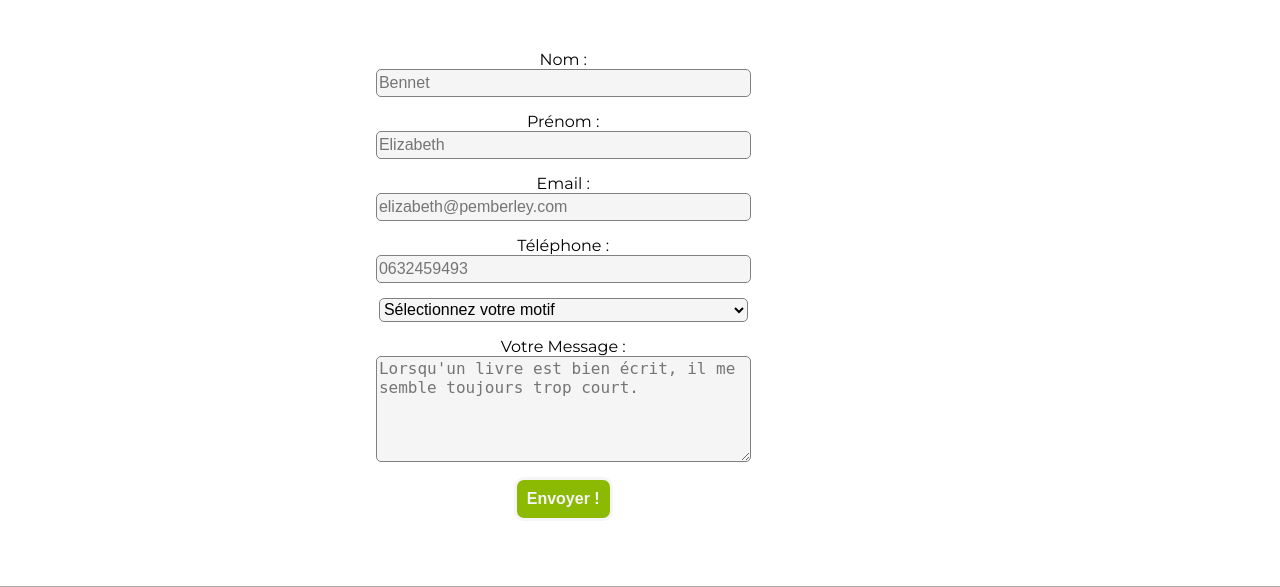
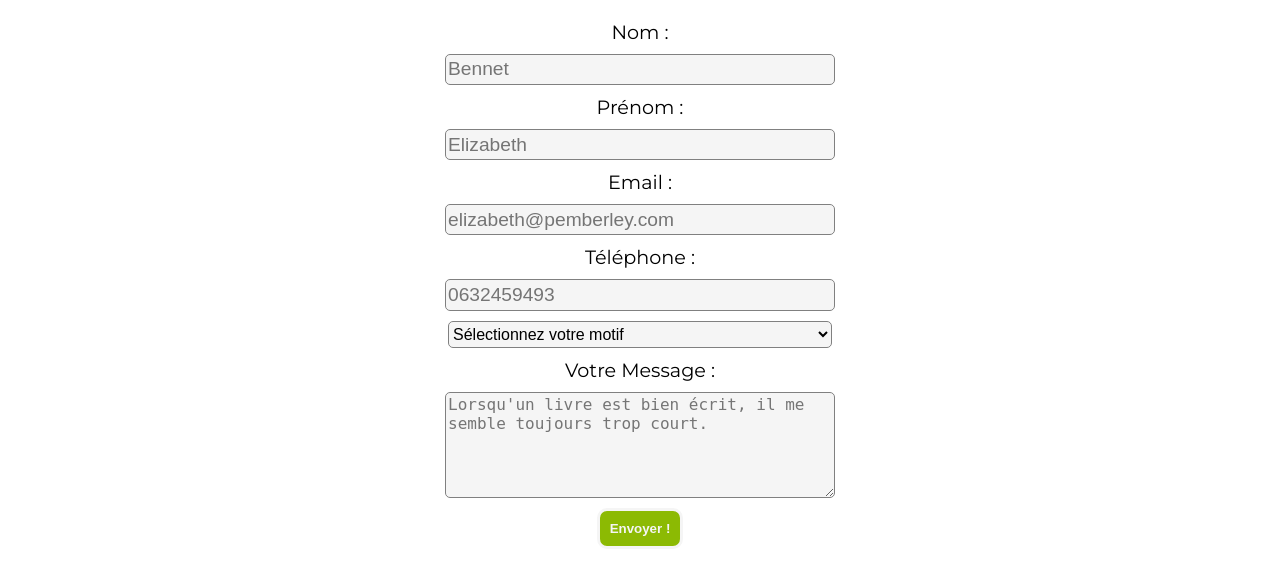
Before and after one commit to a-melie/Le-Galet-, a PHP site: page / in a window 1280 px wide. Shown: the part 3286-3873 px from the top of the page. Run offline with PHP 8.4, Linux system fonts and the light colour scheme; some libraries are stand-ins or nearby versions.

Commit message:
css refactored

```diff
--- a/src/form.php
+++ b/src/form.php
@@ -46,39 +46,43 @@ if ($_SERVER["REQUEST_METHOD"]=== 'POST') {
 
 
 ?>
-<div class="form">
-    <form class="contact" action="index.php" method="post">
-        <div class="contactus">
+<div>
+    <form action="index.php" method="post">
+        <div class="formElement">
             <label for="name">Nom :</label>
             <?= isset($errors['name1']) ?  $errors['name1'] : '' ?>
-            <input class="item2 contact margintopform form-border" type="text" name="name" id="name" placeholder="Bennet" value="<?= isset($user['name']) ? $user['name']:''?>">
-
+            <input class="inputwidth" type="text" name="name" id="name" placeholder="Bennet" value="<?= isset($user['name']) ? $user['name']:''?>">
+        </div>
+        <div class="formElement">
             <label for="firstname">Prénom :</label>
             <?= isset($errors['firstname1']) ?  $errors['firstname1'] : '' ?>
-            <input class="item2 contact margintopform form-border" type="text" name="firstname" id="firstname" placeholder="Elizabeth" value="<?= isset($user['firstname']) ? $user['firstname']:''?>">
-
+            <input class="inputwidth" type="text" name="firstname" id="firstname" placeholder="Elizabeth" value="<?= isset($user['firstname']) ? $user['firstname']:''?>">
+        </div>
+        <div class="formElement">
             <label for="email">Email :</label>
             <?= isset($errors['email1']) ?  $errors['email1'] : '' ?>
-            <input class="item2 contact margintopform form-border" name="email" id="email" type="email" placeholder="elizabeth@pemberley.com" value="<?= isset($user['email']) ? $user['email']:''?>">
-
+            <input class="inputwidth" name="email" id="email" type="email" placeholder="elizabeth@pemberley.com" value="<?= isset($user['email']) ? $user['email']:''?>">
+        </div>
+        <div class="formElement">
             <label for="phone">Téléphone :</label>
             <?= isset($errors['phone1']) ?  $errors['phone1'] : '' ?>
-            <input class="item2 contact margintopform form-border" name="phone" id="phone" type="tel" placeholder="0632459493" value="<?= isset($user['phone']) ? $user['phone']:''?>">
-
+            <input class="inputwidth" name="phone" id="phone" type="tel" placeholder="0632459493" value="<?= isset($user['phone']) ? $user['phone']:''?>">
+        </div>
+        <div class="formElement">
             <?= isset($errors['subject1']) ?  $errors['subject1'] : '' ?>
-            <select name="subject" id="subject" class="item2 select margintopform form-border">
+            <select class="inputwidth" name="subject" id="subject" >
                 <option value="">Sélectionnez votre motif </option>
                 <option value="reservation"<?= isset($user['subject']) && $user['subject'] === 'reservation' ? 'selected' : '' ?>>Réservation</option>
                 <option value="question" <?= isset($user['subject']) && $user['subject'] === 'question' ? 'selected' : '' ?>>Question(s)</option>
                 <option value="other" <?= isset($user['subject']) && $user['subject'] === 'other' ? 'selected' : '' ?>>Autre</option>
             </select>
-
+        </div>
+        <div class="formElement">
             <label for="message">Votre Message :</label>
             <?= isset($errors['message1']) ?  $errors['message1'] : '' ?>
-            <textarea name="message" id="message" class="item2 message margintopform form-border" placeholder="Lorsqu'un livre est bien écrit, il me semble toujours trop court."><?= isset($user['message']) ? $user['message']:''?></textarea>
-
-            <button class="button margintopform" type="submit">Envoyer !</button>
+            <textarea class="inputwidth" name="message" id="message" placeholder="Lorsqu'un livre est bien écrit, il me semble toujours trop court."><?= isset($user['message']) ? $user['message']:''?></textarea>
         </div>
+        <button type="submit" class="button">Envoyer !</button>
     </form>
     <?= $successMessage;  ?>
 </div>
--- a/style.css
+++ b/style.css
@@ -266,42 +266,46 @@ h1{
 	background-image: url(images/tel.jpg);
 	background-position-y: 70%;
 }
-.form {
+.formElement{
 	display: flex;
-	justify-content: center;
-	width: 100%;
-	margin-top: 50px;
+	flex-direction: column;
 }
-input, select{
-	height: 1.5rem;
-}
-.contactus {
+form{
 	display: flex;
-    flex-direction: column;
-    width: 80%;
+	flex-direction: column;
+	flex-wrap: wrap;
 	justify-content: center;
 	align-items: center;
+	font-size:1.2rem;
+	margin-bottom: 15px;
 }
-.select{
-	width:60%;
+.inputwidth{
+	width:30vw;
+	margin-bottom: 10px;
 }
-.contact {
-	display: flex;
-	width: 60%;
+label{
+	margin-bottom: 10px;
 }
-.message{
-	width: 60%;
-	height: 100px;
-}
-.form-border{
+input, select {
+	height: 1.7rem;
+	font-size: 1.2rem;
 	border: 1px grey solid;
 	border-radius: 5px;
 	background-color: whitesmoke;
 }
-.margintopform {
-	margin-bottom: 15px;
+select, textarea{
 	font-size: 1rem;
 }
+textarea{
+	height:100px;
+	border: 1px grey solid;
+	border-radius: 5px;
+	background-color: whitesmoke;
+}
+.test{
+	color:red;
+}
+
 .button{
 	background-color: #8cba03;
 	padding:10px;
@@ -310,6 +314,8 @@ input, select{
 	font-weight: bold;
 	color: whitesmoke
 }
+
+
 @media only screen and (max-width: 768px){
 	.banner-background-contact{
 		background-image: none;
```
